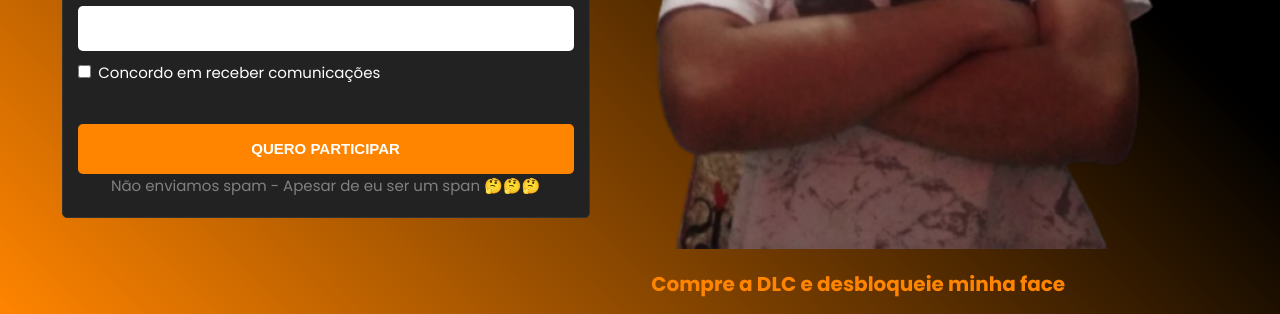
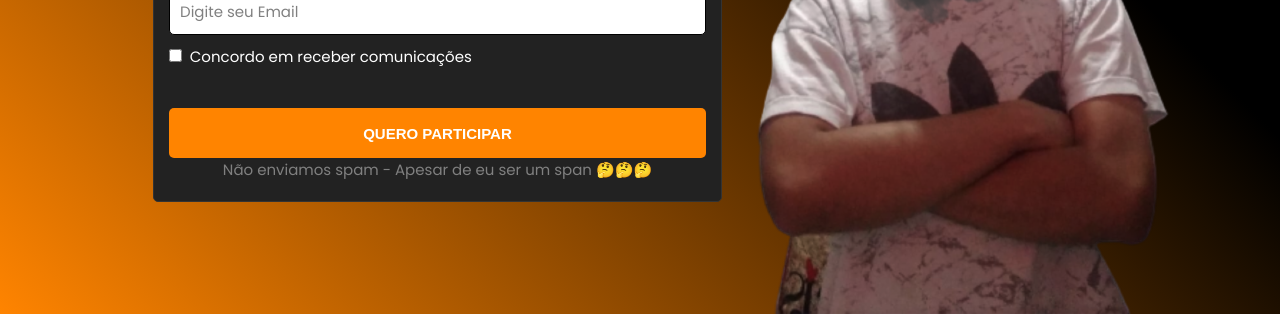
Before and after one commit to DavidGaleno/Curso-Senai, a plain HTML site: page LandingPage/index.html in a window 1280 px wide. Shown: the part 486-800 px from the top of the page. Drawn offline with Linux system fonts and the light colour scheme.

Commit message:
New Input

```diff
--- a/LandingPage/assets/style/style.css
+++ b/LandingPage/assets/style/style.css
@@ -21,22 +21,10 @@ body{
     align-items: center;
     display: flex;
     flex-direction: column;
-    width: 100%;
 }
 
-.image{
-    display: flex;
-    flex-direction: column;
-    justify-content: center;
-    align-items: flex-start;
-    height: 100%;
-    width: 100%;
-    padding-left: 0;
-    padding: 1.5rem;
-}
-
-.image img{
-    height: 100%;
+input{
+    cursor: pointer;
 }
 
 .image h4{
@@ -89,7 +77,7 @@ form{
     flex-direction: column;
     background-color: #222222;
     border: 1px solid #333;
-    width: 85%;
+    width: 90%;
     padding: 2rem 1.5rem;
     border-radius: .5rem;
 }
@@ -102,13 +90,60 @@ form h4{
     align-items: flex-start;
 }
 
+.email{
+    margin-bottom: 1rem;
+    width: 100%;
+    position: relative;
+    border: 1px solid black;
+    border-radius: .5rem;
+    background-color: white;
+}
+
+
 #email{
+    cursor: auto;
+    background: transparent;
+    padding-left: 1rem;
     height: 4.5rem;
     border-radius: .5rem;
     width: 100%;
     font-size: 1.5rem;
-    margin-bottom: 1rem;
+    outline: 0;
+    border: 0;
+    box-shadow: 0;
 }
+
+#email::placeholder{
+    font-family: 'Poppins',Sans-serif;
+    opacity: 0;
+    transition: .7s;
+}
+
+#email:focus ~ label{
+    font-weight: bold;
+    top: -1.6rem;
+    left: 0;
+    color: #ff8400;
+    background-color: #222222;
+    padding: 0 .5rem;
+    font-size: 1rem;
+}
+
+#email:focus::placeholder{
+    opacity: 1;
+}
+
+.email label{
+    transition: .3s ;
+    color: gray;
+    padding: 0;
+    font-size: 1.5rem;
+    top: 1.1rem;
+    left: 1rem;
+    position: absolute;
+    cursor: text;
+}
+
 
 .check-box{
     width: 100%;
@@ -144,6 +179,10 @@ form h4{
     font-size: 1.5rem;
     flex-wrap: wrap;
 }
+
+.me{
+    align-self: flex-end;
+}
 /* Main Section Ends  */
 
 @media screen and (max-width:1270px) {
@@ -151,4 +190,31 @@ form h4{
         height: auto;
         flex-direction: column;
     }
+    .form{
+        padding: 0;
+        padding-top: 1.5rem;
+    }
+    .me{
+        margin: auto;
+    }
 }
+
+@media screen and (max-width:685px) {
+    .title h1{
+        font-size: 3rem;
+    }
+    .title h2,.title h3{
+        font-size: 1.5rem;
+    }
+    .check-box{
+        margin-bottom: .5rem;
+    }
+    form h4{
+        font-size: 2rem;
+    }
+    .me{
+        width: 100%;
+    }
+
+
+}
--- a/LandingPage/index.html
+++ b/LandingPage/index.html
@@ -23,7 +23,9 @@
             </header>
                 <form action="">
                     <h4>Inscrição Gratuita</h4>
-                    <input type="email" name="email" id="email">
+                    <div class="email"><input type="email" name="email" id="email" placeholder="Digite seu Email">
+                    <label for="email">Digite seu Email</label>
+                    </div>
                     <div class="check-box">
                         <input type="checkbox" name="checkbox" id="checkbox">
                         <label for="checkbox">Concordo em receber comunicações</label>
@@ -34,10 +36,7 @@
                     </div>
                 </form>
         </section>
-        <section class="image">
-            <img src="assets/imgs/Landing-Page.png" alt="Eu">
-            <h4>Compre a DLC e desbloqueie minha face</h4>
-        </section>
+            <img src="assets/imgs/Landing-Page.png" class="me" alt="Eu">
     </div>
 </body>
 </html>
```
